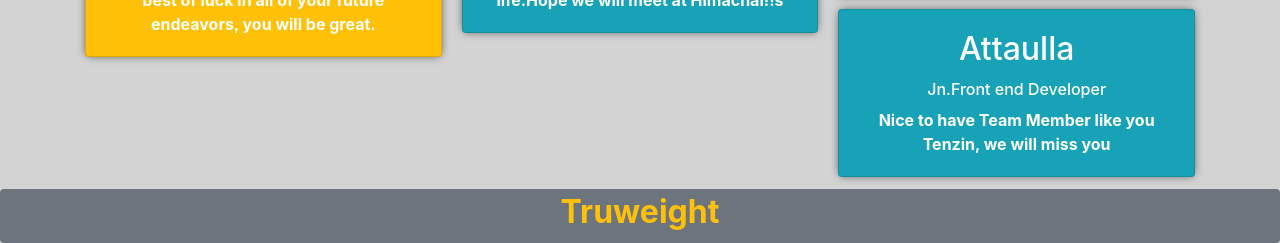
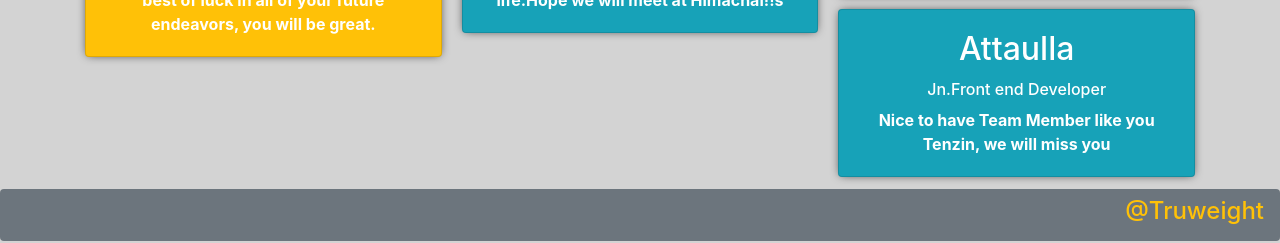
Before and after one commit to Attaulla9/tenzin, a plain HTML site: page index.html in a window 1280 px wide. Shown: the part 795-1038 px from the top of the page. Drawn offline with nearby package versions, Linux system fonts and the light colour scheme.

Commit message:
first commit

```diff
--- a/index.html
+++ b/index.html
@@ -133,8 +133,8 @@
             </div>
         </div>
     </div>
-    <div class="footer bg-secondary text-warning text-center py-1 rounded">
-        <h2 class="font-weight-bold">Truweight</h2>
+    <div class=" footer bg-secondary text-warning text-right p-2 rounded">
+        <h4 class="mr-2 ">@Truweight</h4>
     </div>
     <script>
         window.ityped.init(document.querySelector('#designer'), {
```
